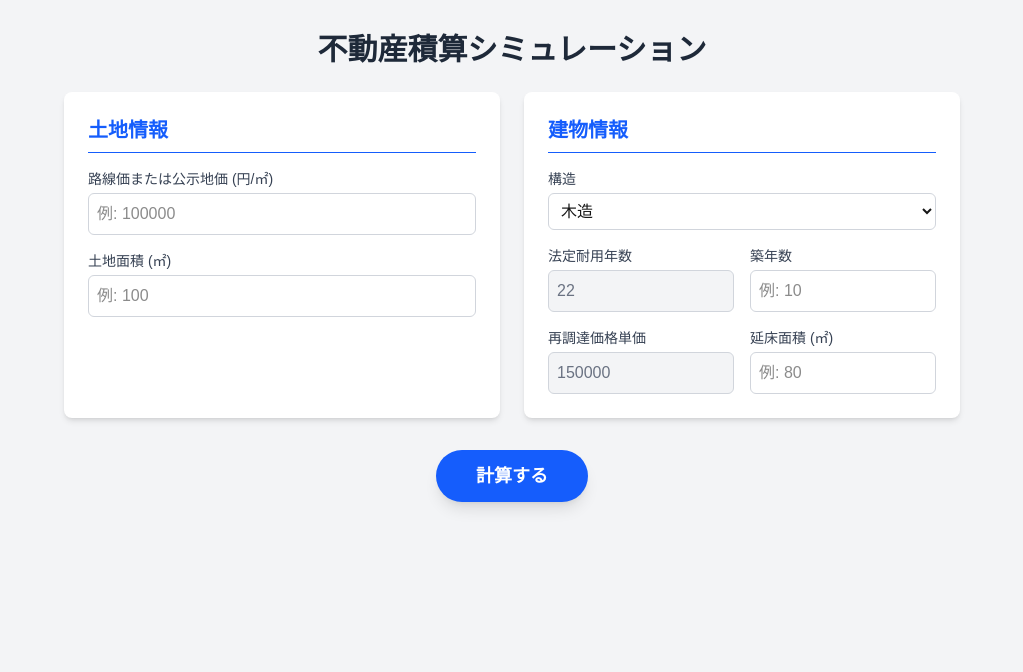
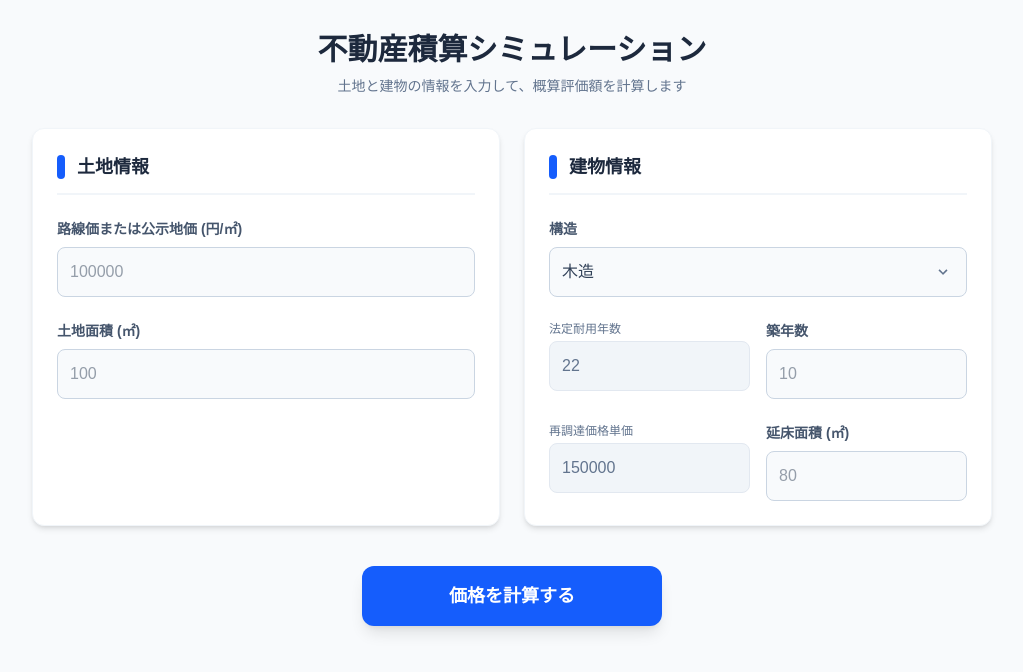
Before and after one commit to konishi0804-creator/sekisan-app, a Next.js app: page /calc in a window 1280 px wide. Shown: the top 672 px of the page, without its empty margins (128-1151 px from the left). Built offline with nearby package versions, Linux system fonts and the light colour scheme.

Commit message:
auto: file saved

```diff
--- a/app/calc/page.tsx
+++ b/app/calc/page.tsx
@@ -41,8 +41,6 @@ export default function CalcPage() {
     }, [structure]);
 
     const handleCalculate = () => {
-        // Convert empty strings to 0 or handle validation if needed.
-        // For this requirements, we will treat empty as 0.
         const rPrice = roadPrice === "" ? 0 : roadPrice;
         const lArea = landArea === "" ? 0 : landArea;
         const bAge = age === "" ? 0 : age;
@@ -60,7 +58,6 @@ export default function CalcPage() {
             calcBuildingPrice = 0;
         }
 
-        // Floor calculation results to integers for cleaner display
         const finalLandPrice = Math.floor(calcLandPrice);
         const finalBuildingPrice = Math.floor(calcBuildingPrice);
 
@@ -72,21 +69,27 @@ export default function CalcPage() {
     };
 
     return (
-        <main className="min-h-screen bg-gray-100 p-4 md:p-8">
-            <div className="max-w-4xl mx-auto">
-                <h1 className="text-2xl md:text-3xl font-bold mb-6 text-center text-gray-800">
+        <main className="min-h-screen bg-slate-50 p-4 md:p-8 text-slate-700">
+            <div className="max-w-[960px] mx-auto space-y-8">
+                <div className="text-center">
+                    <h1 className="text-2xl md:text-3xl font-bold text-slate-800">
                         不動産積算シミュレーション
                     </h1>
+                    <p className="text-sm text-slate-500 mt-2">
+                        土地と建物の情報を入力して、概算評価額を計算します
+                    </p>
+                </div>
 
-                <div className="grid grid-cols-1 md:grid-cols-2 gap-6 mb-8">
+                <div className="grid grid-cols-1 md:grid-cols-2 gap-6">
                     {/* Land Information Section */}
-                    <div className="bg-white p-6 rounded-lg shadow-md">
-                        <h2 className="text-xl font-semibold mb-4 text-blue-600 border-b pb-2">
+                    <div className="bg-white rounded-xl shadow-md p-6 border border-slate-100 h-full flex flex-col">
+                        <h2 className="text-lg font-bold text-slate-800 border-b-2 border-slate-100 pb-3 mb-6 flex items-center">
+                            <span className="bg-blue-600 w-2 h-6 mr-3 rounded-sm"></span>
                             土地情報
                         </h2>
-                        <div className="space-y-4">
+                        <div className="space-y-6 flex-grow">
                             <div>
-                                <label className="block text-sm font-medium text-gray-700 mb-1">
+                                <label className="block text-sm font-semibold text-slate-600 mb-2">
                                     路線価または公示地価 (円/㎡)
                                 </label>
                                 <input
@@ -95,12 +98,12 @@ export default function CalcPage() {
                                     onChange={(e) =>
                                         setRoadPrice(e.target.value === "" ? "" : Number(e.target.value))
                                     }
-                                    className="w-full p-2 border border-gray-300 rounded-md focus:ring-blue-500 focus:border-blue-500"
-                                    placeholder="例: 100000"
+                                    className="w-full p-3 bg-slate-50 border border-slate-300 rounded-lg focus:ring-2 focus:ring-blue-500 focus:border-blue-500 transition-all outline-none"
+                                    placeholder="100000"
                                 />
                             </div>
                             <div>
-                                <label className="block text-sm font-medium text-gray-700 mb-1">
+                                <label className="block text-sm font-semibold text-slate-600 mb-2">
                                     土地面積 (㎡)
                                 </label>
                                 <input
@@ -109,27 +112,29 @@ export default function CalcPage() {
                                     onChange={(e) =>
                                         setLandArea(e.target.value === "" ? "" : Number(e.target.value))
                                     }
-                                    className="w-full p-2 border border-gray-300 rounded-md focus:ring-blue-500 focus:border-blue-500"
-                                    placeholder="例: 100"
+                                    className="w-full p-3 bg-slate-50 border border-slate-300 rounded-lg focus:ring-2 focus:ring-blue-500 focus:border-blue-500 transition-all outline-none"
+                                    placeholder="100"
                                 />
                             </div>
                         </div>
                     </div>
 
                     {/* Building Information Section */}
-                    <div className="bg-white p-6 rounded-lg shadow-md">
-                        <h2 className="text-xl font-semibold mb-4 text-blue-600 border-b pb-2">
+                    <div className="bg-white rounded-xl shadow-md p-6 border border-slate-100 h-full flex flex-col">
+                        <h2 className="text-lg font-bold text-slate-800 border-b-2 border-slate-100 pb-3 mb-6 flex items-center">
+                            <span className="bg-blue-600 w-2 h-6 mr-3 rounded-sm"></span>
                             建物情報
                         </h2>
-                        <div className="space-y-4">
+                        <div className="space-y-6 flex-grow">
                             <div>
-                                <label className="block text-sm font-medium text-gray-700 mb-1">
+                                <label className="block text-sm font-semibold text-slate-600 mb-2">
                                     構造
                                 </label>
+                                <div className="relative">
                                     <select
                                         value={structure}
                                         onChange={(e) => setStructure(e.target.value as StructureType)}
-                                    className="w-full p-2 border border-gray-300 rounded-md focus:ring-blue-500 focus:border-blue-500"
+                                        className="w-full p-3 bg-slate-50 border border-slate-300 rounded-lg focus:ring-2 focus:ring-blue-500 focus:border-blue-500 transition-all outline-none appearance-none"
                                     >
                                         {Object.keys(STRUCTURES).map((s) => (
                                             <option key={s} value={s}>
@@ -137,21 +142,25 @@ export default function CalcPage() {
                                             </option>
                                         ))}
                                     </select>
+                                    <div className="pointer-events-none absolute inset-y-0 right-0 flex items-center px-4 text-slate-500">
+                                        <svg className="fill-current h-4 w-4" xmlns="http://www.w3.org/2000/svg" viewBox="0 0 20 20"><path d="M9.293 12.95l.707.707L15.657 8l-1.414-1.414L10 10.828 5.757 6.586 4.343 8z" /></svg>
+                                    </div>
+                                </div>
                             </div>
                             <div className="grid grid-cols-2 gap-4">
                                 <div>
-                                    <label className="block text-sm font-medium text-gray-700 mb-1">
+                                    <label className="block text-xs font-medium text-slate-500 mb-1">
                                         法定耐用年数
                                     </label>
                                     <input
                                         type="number"
                                         value={usefulLife}
                                         readOnly
-                                        className="w-full p-2 border border-gray-300 bg-gray-100 rounded-md text-gray-500"
+                                        className="w-full p-3 bg-slate-100 border border-slate-200 rounded-lg text-slate-500"
                                     />
                                 </div>
                                 <div>
-                                    <label className="block text-sm font-medium text-gray-700 mb-1">
+                                    <label className="block text-sm font-semibold text-slate-600 mb-2">
                                         築年数
                                     </label>
                                     <input
@@ -160,25 +169,25 @@ export default function CalcPage() {
                                         onChange={(e) =>
                                             setAge(e.target.value === "" ? "" : Number(e.target.value))
                                         }
-                                        className="w-full p-2 border border-gray-300 rounded-md focus:ring-blue-500 focus:border-blue-500"
-                                        placeholder="例: 10"
+                                        className="w-full p-3 bg-slate-50 border border-slate-300 rounded-lg focus:ring-2 focus:ring-blue-500 focus:border-blue-500 transition-all outline-none"
+                                        placeholder="10"
                                     />
                                 </div>
                             </div>
                             <div className="grid grid-cols-2 gap-4">
                                 <div>
-                                    <label className="block text-sm font-medium text-gray-700 mb-1">
+                                    <label className="block text-xs font-medium text-slate-500 mb-1">
                                         再調達価格単価
                                     </label>
                                     <input
                                         type="number"
                                         value={unitPrice}
                                         readOnly
-                                        className="w-full p-2 border border-gray-300 bg-gray-100 rounded-md text-gray-500"
+                                        className="w-full p-3 bg-slate-100 border border-slate-200 rounded-lg text-slate-500"
                                     />
                                 </div>
                                 <div>
-                                    <label className="block text-sm font-medium text-gray-700 mb-1">
+                                    <label className="block text-sm font-semibold text-slate-600 mb-2">
                                         延床面積 (㎡)
                                     </label>
                                     <input
@@ -187,8 +196,8 @@ export default function CalcPage() {
                                         onChange={(e) =>
                                             setFloorArea(e.target.value === "" ? "" : Number(e.target.value))
                                         }
-                                        className="w-full p-2 border border-gray-300 rounded-md focus:ring-blue-500 focus:border-blue-500"
-                                        placeholder="例: 80"
+                                        className="w-full p-3 bg-slate-50 border border-slate-300 rounded-lg focus:ring-2 focus:ring-blue-500 focus:border-blue-500 transition-all outline-none"
+                                        placeholder="80"
                                     />
                                 </div>
                             </div>
@@ -196,38 +205,59 @@ export default function CalcPage() {
                     </div>
                 </div>
 
-                <div className="text-center mb-10">
+                <div className="py-2">
                     <button
                         onClick={handleCalculate}
-                        className="bg-blue-600 hover:bg-blue-700 text-white font-bold py-3 px-10 rounded-full text-lg shadow-lg transition duration-300 transform hover:scale-105"
+                        className="w-full md:w-auto md:min-w-[300px] block mx-auto py-4 px-8 bg-blue-600 text-white font-bold text-lg rounded-xl shadow-lg hover:bg-blue-700 hover:scale-105 active:scale-95 active:translate-y-px transition-all duration-150 ease-out"
                     >
-                        計算する
+                        価格を計算する
                     </button>
                 </div>
 
                 {results && (
-                    <div className="bg-white p-8 rounded-xl shadow-xl border-2 border-blue-100">
-                        <h2 className="text-2xl font-bold mb-6 text-center text-gray-800">
-                            計算結果
-                        </h2>
-                        <div className="grid grid-cols-1 md:grid-cols-3 gap-6 text-center">
-                            <div className="p-4 bg-gray-50 rounded-lg">
-                                <p className="text-sm text-gray-500 mb-1">土地価格</p>
-                                <p className="text-xl font-semibold text-gray-800">
-                                    {results.landPrice.toLocaleString()} <span className="text-sm">円</span>
+                    <div className="bg-white rounded-xl shadow-lg border border-slate-200 overflow-hidden animate-in fade-in slide-in-from-bottom-4 duration-500">
+                        <div className="bg-slate-50 px-6 py-4 border-b border-slate-200">
+                            <h2 className="text-xl font-bold text-slate-800 text-center">計算結果</h2>
+                        </div>
+
+                        <div className="p-6 md:p-8 space-y-8">
+                            {/* Land Result */}
+                            <div className="flex flex-col md:flex-row items-center justify-between gap-4 pb-6 border-b border-slate-100">
+                                <div className="flex-1 w-full text-center md:text-left">
+                                    <p className="text-sm text-slate-400 mb-1">
+                                        土地価格 ＝ 路線価（円/㎡） × 土地面積（㎡）
                                     </p>
+                                    <p className="text-slate-600 text-sm font-medium">土地価格</p>
                                 </div>
-                            <div className="p-4 bg-gray-50 rounded-lg">
-                                <p className="text-sm text-gray-500 mb-1">建物価格</p>
-                                <p className="text-xl font-semibold text-gray-800">
-                                    {results.buildingPrice.toLocaleString()} <span className="text-sm">円</span>
+                                <div className="text-2xl font-bold text-slate-800">
+                                    ¥ {results.landPrice.toLocaleString()}
+                                </div>
+                            </div>
+
+                            {/* Building Result */}
+                            <div className="flex flex-col md:flex-row items-center justify-between gap-4 pb-6 border-b border-slate-100">
+                                <div className="flex-1 w-full text-center md:text-left">
+                                    <p className="text-sm text-slate-400 mb-1">
+                                        建物価格 ＝ 再調達単価 × 延床面積 × ｛（法定耐用年数 − 築年数） ÷ 法定耐用年数｝
                                     </p>
+                                    <p className="text-slate-600 text-sm font-medium">建物価格</p>
                                 </div>
-                            <div className="p-4 bg-blue-50 rounded-lg border border-blue-200 col-span-1 md:col-span-1">
-                                <p className="text-sm text-blue-600 mb-1 font-bold">積算価格合計</p>
-                                <p className="text-2xl font-bold text-blue-700">
-                                    {results.total.toLocaleString()} <span className="text-base">円</span>
+                                <div className="text-2xl font-bold text-slate-800">
+                                    ¥ {results.buildingPrice.toLocaleString()}
+                                </div>
+                            </div>
+
+                            {/* Total Result */}
+                            <div className="pt-2 text-center md:text-right">
+                                <p className="text-sm text-slate-400 mb-2">
+                                    合計価格 ＝ 土地価格 ＋ 建物価格
                                 </p>
+                                <div className="inline-flex flex-col md:flex-row items-end md:items-baseline gap-2">
+                                    <span className="text-lg font-bold text-blue-600">積算価格合計</span>
+                                    <span className="text-4xl md:text-5xl font-extrabold text-blue-700 tracking-tight">
+                                        ¥ {results.total.toLocaleString()}
+                                    </span>
+                                </div>
                             </div>
                         </div>
                     </div>
```
Lines whose indentation alone changed are shown as unchanged.
